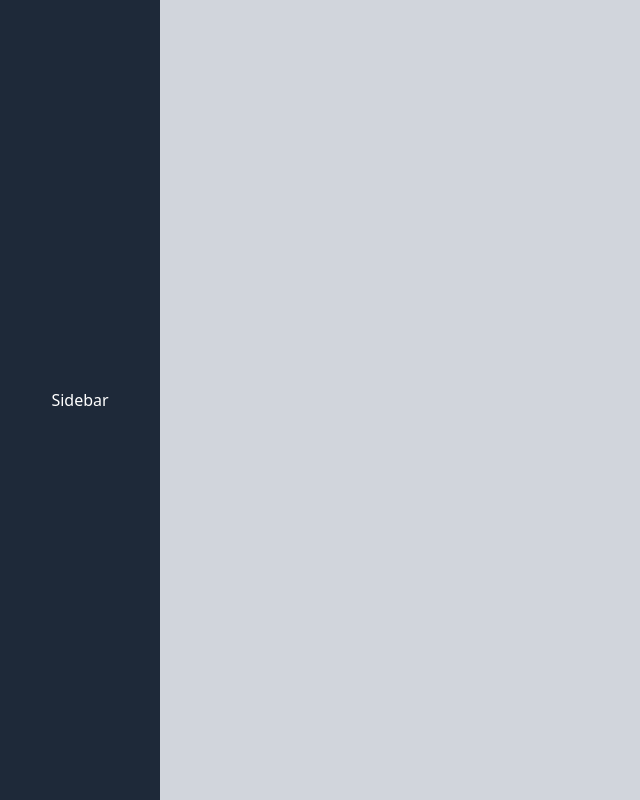
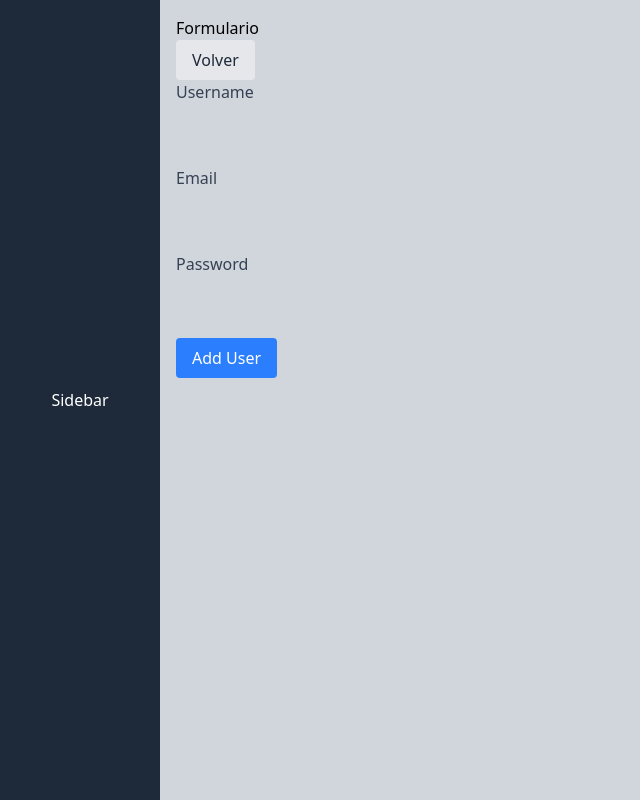
Before and after one commit to IvsKevinSchool/NotEcotrash, a React (Vite) app in the folder frontend/: page /admin/add-user in a window 1280 px wide. Shown: the whole page, without its empty margins (0-640 px from the left). Built offline with nearby package versions, Linux system fonts and the light colour scheme.

Commit message:
feat: User Module base add

```diff
--- /dev/null
+++ b/frontend/src/modules/admin/components/UserForm.tsx
@@ -0,0 +1,23 @@
+import React from "react";
+
+const UserForm = () => {
+    return (
+        <form>
+            <div className="mb-4">
+                <label htmlFor="username" className="block text-gray-700">Username</label>
+                <input type="text" id="username" name="username" className="mt-1 block w-full p-2 border border-gray-300 rounded" required />
+            </div>
+            <div className="mb-4">
+                <label htmlFor="email" className="block text-gray-700">Email</label>
+                <input type="email" id="email" name="email" className="mt-1 block w-full p-2 border border-gray-300 rounded" required />
+            </div>
+            <div className="mb-4">
+                <label htmlFor="password" className="block text-gray-700">Password</label>
+                <input type="password" id="password" name="password" className="mt-1 block w-full p-2 border border-gray-300 rounded" required />
+            </div>
+            <button type="submit" className="bg-blue-500 text-white px-4 py-2 rounded cursor-pointer">Add User</button>
+        </form>
+    );
+}
+
+export default UserForm;
--- a/frontend/src/modules/admin/index.tsx
+++ b/frontend/src/modules/admin/index.tsx
@@ -1,15 +1,12 @@
 import React, { useState } from "react";
+import NavButton from "../../components/NavButton";
 
 const AdminIndex = () => {
-    const [message, setMessage] = useState("Hello from Admin Index");
 
     return (
         <div>
             <h1>Admin Dashboard</h1>
-            <p>{message}</p>
-            <button onClick={() => setMessage("You clicked the button!")}>
-                Click Me
-            </button>
+            <NavButton to="/admin/add-user" label="+ Agregar un nuevo usuario" />
         </div>
     );
 }
--- /dev/null
+++ b/frontend/src/modules/admin/pages/AddUser.tsx
@@ -0,0 +1,15 @@
+import React from "react";
+import BackButton from "../../../components/BackButton";
+import UserForm from "../components/UserForm";
+
+const AddUser = () => {
+    return (
+        <>
+            <h1>Formulario</h1>
+            <BackButton />
+            <UserForm />
+        </>
+    );
+}
+
+export default AddUser;
--- a/frontend/src/routes/AdminRoutes.tsx
+++ b/frontend/src/routes/AdminRoutes.tsx
@@ -3,11 +3,13 @@ import { Route, Routes } from 'react-router-dom';
 
 // Admin Views
 import Index from '../modules/admin/index';
+import AddUser from '../modules/admin/pages/AddUser';
 
 const AdminRoutes = () => {
     return(
         <Routes>
             <Route path="/" element={<Index />} />
+            <Route path="add-user" element={<AddUser />} />
         </Routes>
     );
 };
```
